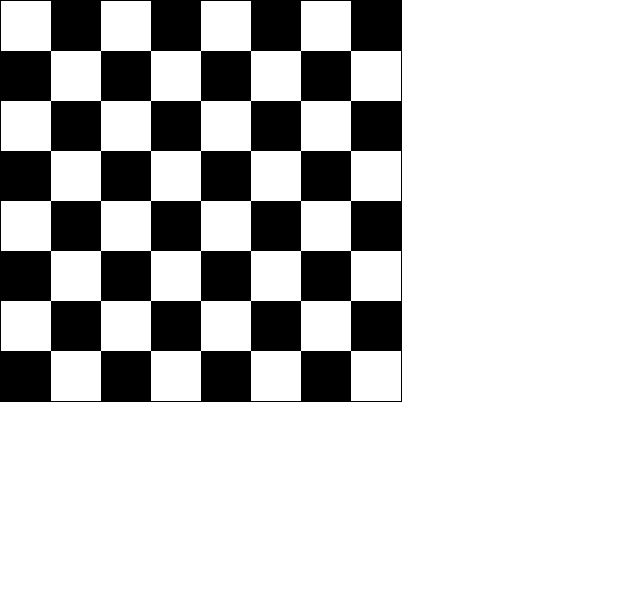
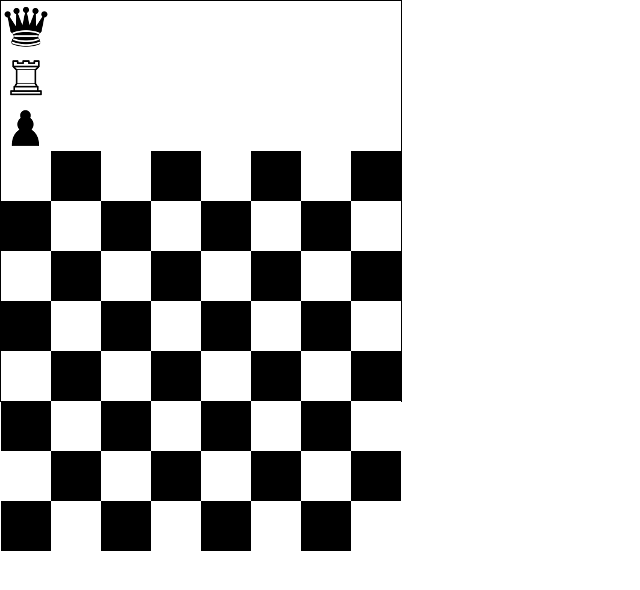
Before and after one commit to rolfisub/reactChessTs, a React (Create React App) app: page / in a window 1280 px wide. Shown: the top 590 px of the page, without its empty margins (0-640 px from the left). Built offline with nearby package versions, Linux system fonts and the light colour scheme.

Commit message:
redering a piece works

```diff
--- a/src/components/board/board.tsx
+++ b/src/components/board/board.tsx
@@ -52,6 +52,9 @@ export class Board extends React.Component<BoardProps, BoardState> {
             <div
                 style={this.state.style}
             >
+                <Piece color={PieceColor.Black} type={PieceType.Queen} position={{x: 0, y: 0}} />
+                <Piece color={PieceColor.White} type={PieceType.Rook} position={{x: 0, y: 0}} />
+                <Piece color={PieceColor.Black} type={PieceType.Pawn} position={{x: 0, y: 0}} />
                 {
                     this.state.squares ?
                         this.state.squares.map((sq, index) => {
@@ -60,7 +63,7 @@ export class Board extends React.Component<BoardProps, BoardState> {
                             );
                         }) : []
                 }
-                <Piece color={PieceColor.Black} type={PieceType.Queen} position={{x: 1, y: 1}} />
+
             </div>
         );
     }
--- a/src/components/piece/piece.tsx
+++ b/src/components/piece/piece.tsx
@@ -67,7 +67,7 @@ export class Piece extends React.Component<PieceProps, PieceState> {
             }
         }
 
-        let url: string = 'url(/media/chess_pieces.png) ' + topImg + ' ' + leftImg;
+        let url: string = 'url(media/chess_pieces.png) -' + leftImg + 'px ' + topImg + 'px';
         return url;
     }
 
@@ -75,9 +75,10 @@ export class Piece extends React.Component<PieceProps, PieceState> {
 
         // init empty
         let pieceStyle: PieceStyle = {
-            position: 'absolute',
+            position: 'relative',
             zIndex: 1000,
-            backgroundColor: 'red'
+            width: 50,
+            height: 50
         };
 
         pieceStyle.background = this.getUrlImageStringFromProps();
```
